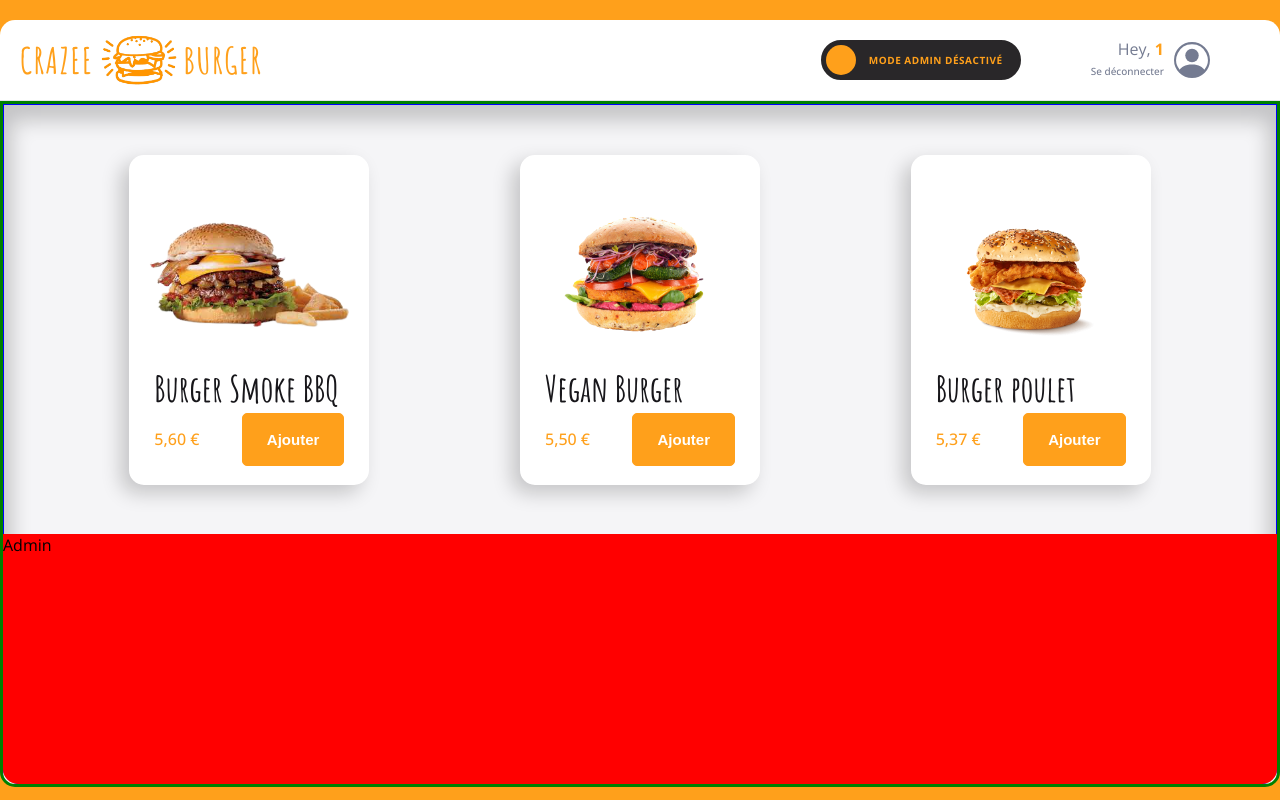
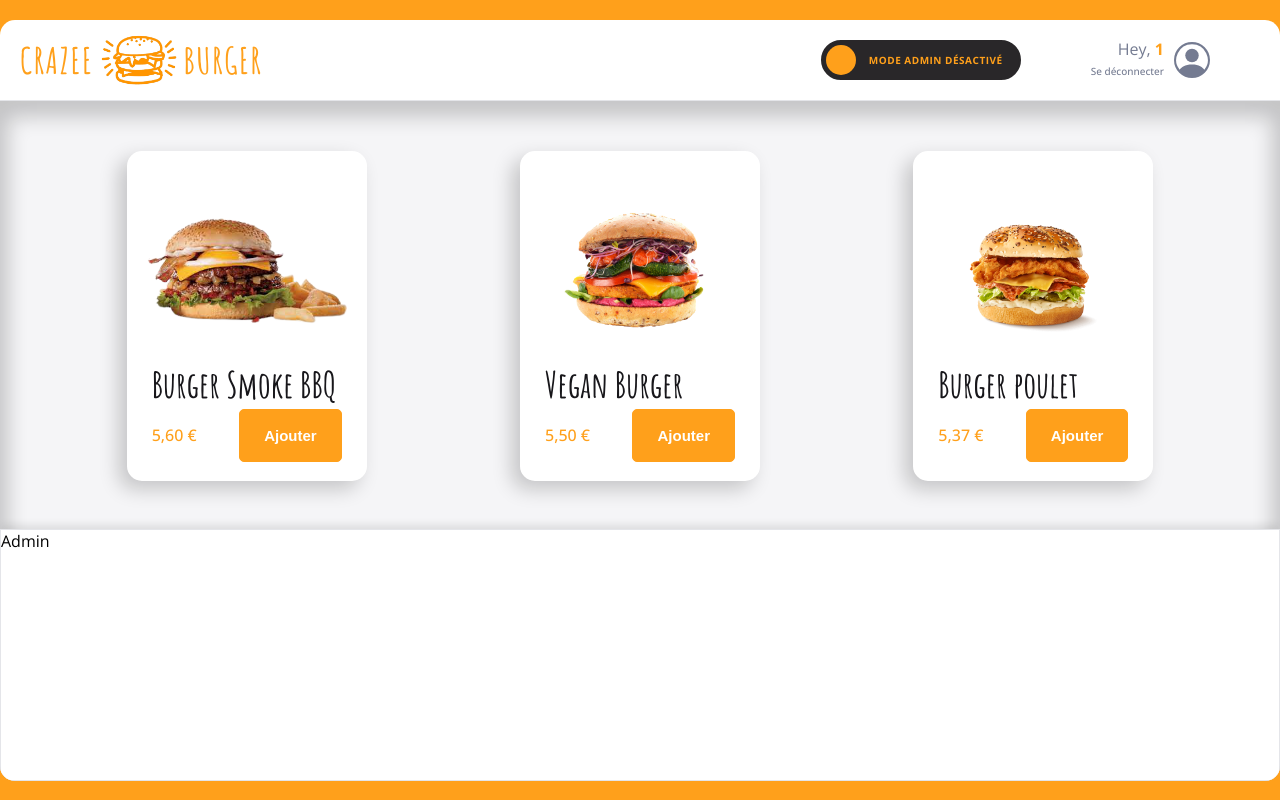
Before and after one commit to ImadeusF/crazee-burger, a React (Vite) app: page /order/1 in a window 1280 px wide. Built offline with nearby package versions, Linux system fonts and the light colour scheme; grey boxes are pictures that could not be loaded.

Commit message:
💄 F07: MAIN > Add Admin with style

```diff
--- /dev/null
+++ b/src/components/pages/order/Main/Admin/Admin.jsx
@@ -0,0 +1,17 @@
+import styled from "styled-components";
+import { theme } from "../../../../../themes";
+
+export default function Admin() {
+  return <AdminStyled className="admin">Admin</AdminStyled>;
+}
+
+const AdminStyled = styled.div`
+      position: absolute;
+      height: 250px;
+      bottom: 0;
+      left: 0;
+      right: 0;
+      background: ${theme.colors.white};
+      border: 1px solid ${theme.colors.greyLight};
+      box-shadow: ${theme.shadows.subtle};
+`;
--- a/src/components/pages/order/Main/Main.jsx
+++ b/src/components/pages/order/Main/Main.jsx
@@ -1,6 +1,7 @@
 import styled from "styled-components";
 import { theme } from "../../../../themes";
 import Menu from "./Menu";
+import Admin from "./Admin/Admin";
 
 export default function Main() {
   return (
@@ -8,14 +9,13 @@
       {/* <div className="basket">Basket</div> */}
       <div className="menu-and-admin">
         <Menu />
-        <div className="admin">Admin</div>
+        <Admin />
       </div>
     </MainStyled>
   );
 }
 
 const MainStyled = styled.div`
-  border: 3px solid green;
   background: ${theme.colors.background_white};
   height: calc(95vh - 10vh);
 
@@ -35,15 +35,5 @@
     overflow-y: hidden;
     border-bottom-left-radius: ${theme.borderRadius.extraRound};
     border-bottom-right-radius: ${theme.borderRadius.extraRound};
-
-    .admin {
-      position: absolute;
-      background: red;
-      height: 250px;
-      bottom: 0;
-      left: 0;
-      right: 0;
-
-    }
   }
 `;
--- a/src/components/pages/order/Main/Menu.jsx
+++ b/src/components/pages/order/Main/Menu.jsx
@@ -25,7 +25,6 @@
 }
 
 const MenuStyled = styled.div`
-  border: 1px solid blue;
   background: ${theme.colors.background_white};
   display: grid;
   grid-template-columns: repeat(4, 1fr);
```
